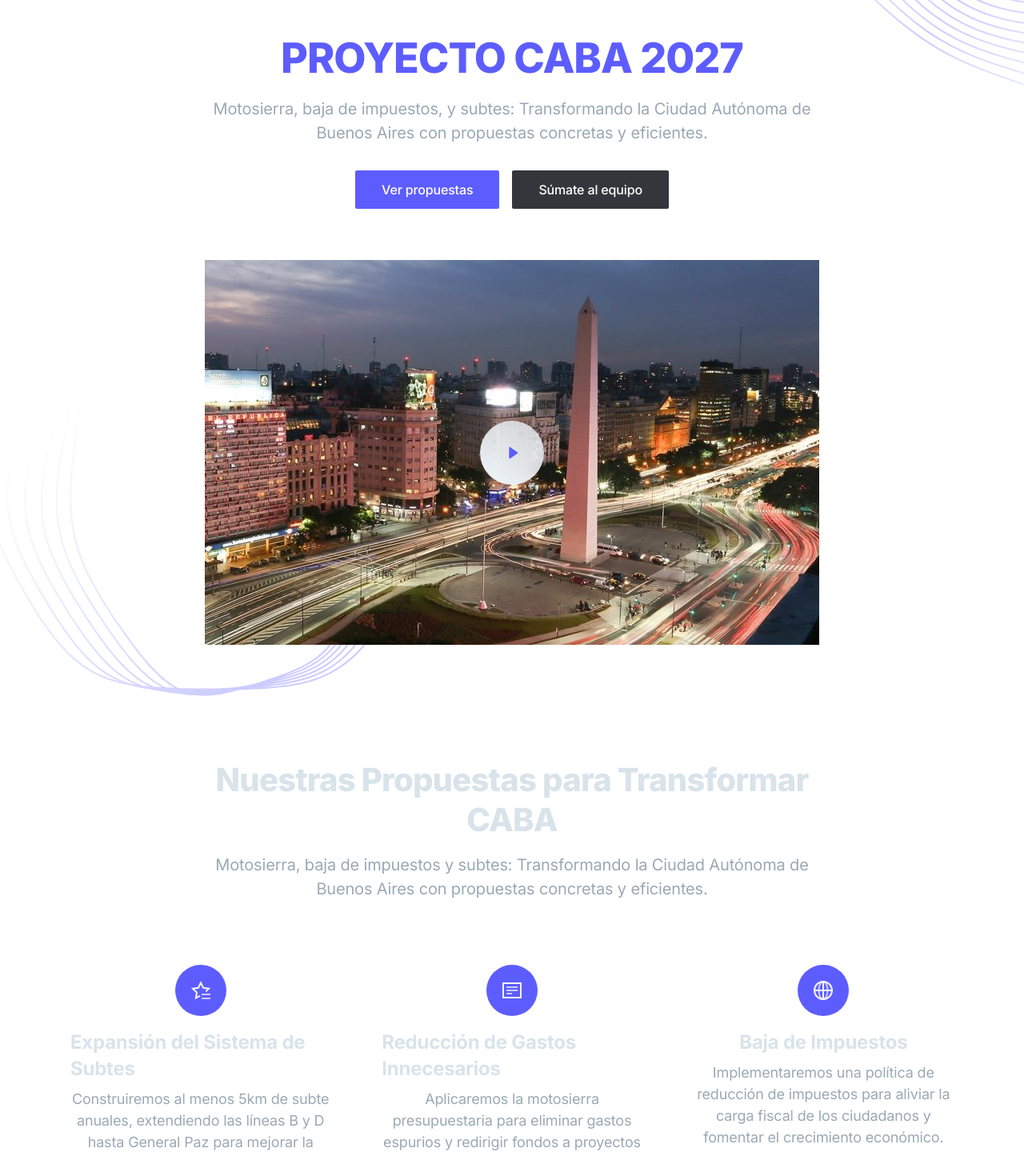
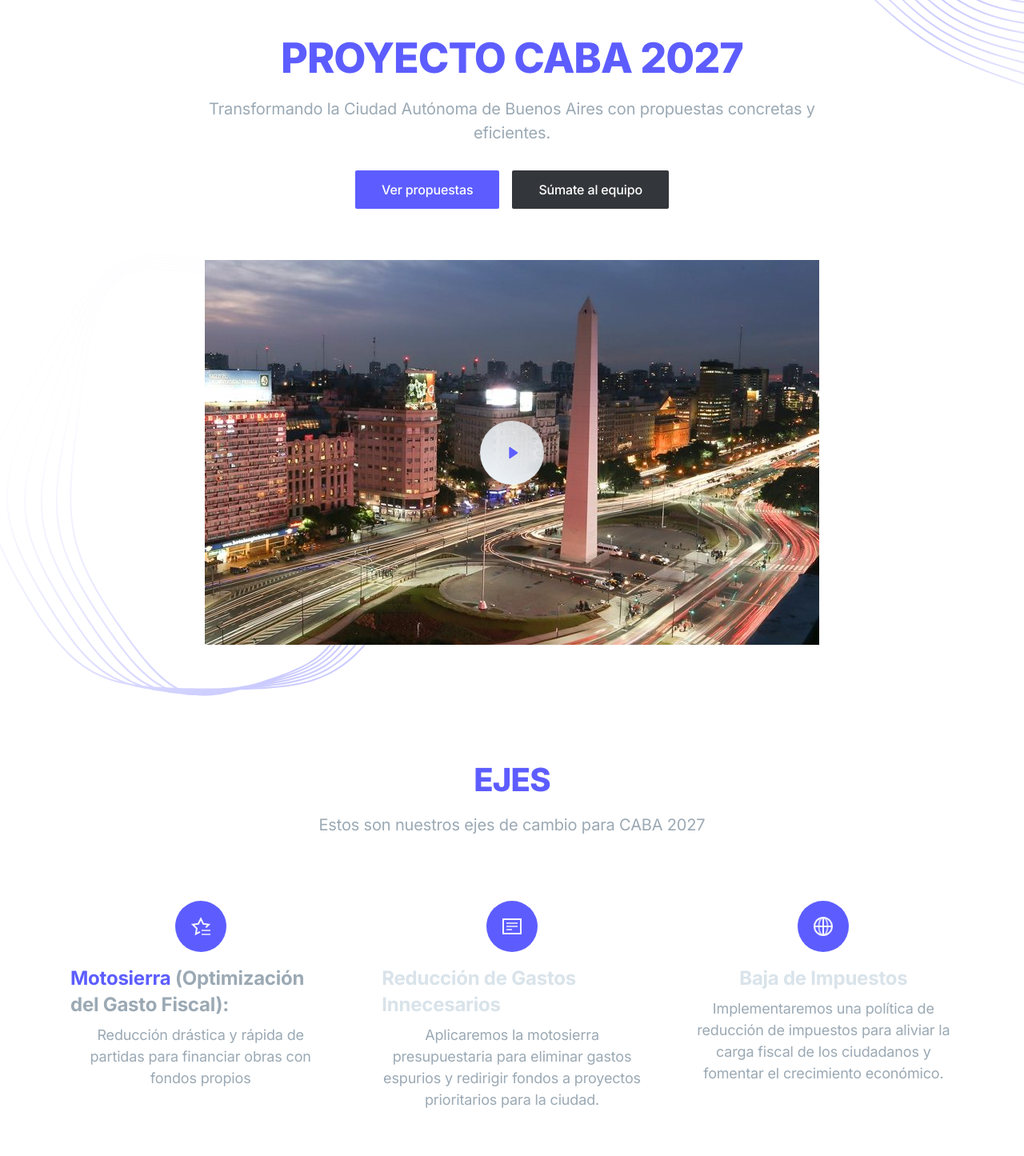
Before and after one commit to alejandronrf/proyecto-caba-2027, a Next.js app: page /proyecto-caba-2027/ in a window 1280 px wide. Shown: the part 120-1565 px from the top of the page at 80% size. Built offline with nearby package versions, Linux system fonts and the light colour scheme.

Commit message:
Cambios varios

```diff
--- a/components/blocks.tsx
+++ b/components/blocks.tsx
@@ -6,8 +6,8 @@ export default function Blocks() {
 
           {/* Section header */}
           <div className="max-w-3xl mx-auto text-center pb-12 md:pb-20">
-            <h2 className="h2 mb-4">Nuestras Propuestas para Transformar CABA</h2>
-            <p className="text-xl text-gray-400">Motosierra, baja de impuestos y subtes: Transformando la Ciudad Autónoma de Buenos Aires con propuestas concretas y eficientes.</p>
+            <h2 className="h2 mb-4 text-purple-600">EJES</h2>
+            <p className="text-xl text-gray-400">Estos son nuestros ejes de cambio para  CABA 2027</p>
           </div>
 
           {/* Items */}
@@ -20,8 +20,8 @@ export default function Blocks() {
                 <path className="stroke-current text-purple-100" d="M30 39.313l-4.18 2.197L27 34.628l-5-4.874 6.91-1.004L32 22.49l3.09 6.26L42 29.754l-3 2.924" strokeLinecap="square" strokeWidth="2" fill="none" fillRule="evenodd" />
                 <path className="stroke-current text-purple-300" d="M43 42h-9M43 37h-9" strokeLinecap="square" strokeWidth="2" />
               </svg>
-              <h4 className="h4 mb-2">Expansión del Sistema de Subtes</h4>
-              <p className="text-lg text-gray-400 text-center">Construiremos al menos 5km de subte anuales, extendiendo las líneas B y D hasta General Paz para mejorar la movilidad en la ciudad.</p>
+              <h4 className="h4 mb-2 text-purple-600">Motosierra <span className="h4 mb-2 text-gray-400">(Optimización del Gasto Fiscal): </span></h4>
+              <p className="text-lg text-gray-400 text-center">Reducción drástica y rápida de partidas para financiar obras con fondos propios</p>
             </div>
 
             {/* 2nd item */}
--- a/components/features.tsx
+++ b/components/features.tsx
@@ -6,8 +6,8 @@ export default function Features() {
 
           {/* Section header */}
           <div className="max-w-3xl mx-auto text-center pb-12 md:pb-20">
-            <h2 className="h2 mb-4">Nuestras Propuestas para Transformar CABA</h2>
-            <p className="text-xl text-gray-400">Motosierra, baja de impuestos y subtes: Transformando la Ciudad Autónoma de Buenos Aires con propuestas concretas y eficientes.</p>
+            <h2 className="h2 mb-4 text-purple-600">EJES</h2>
+            <p className="text-xl text-gray-400">Estos son nuestros ejes de cambio para  CABA 2027</p>
           </div>
 
           {/* Items */}
@@ -20,8 +20,8 @@ export default function Features() {
                 <path className="stroke-current text-purple-100" d="M30 39.313l-4.18 2.197L27 34.628l-5-4.874 6.91-1.004L32 22.49l3.09 6.26L42 29.754l-3 2.924" strokeLinecap="square" strokeWidth="2" fill="none" fillRule="evenodd" />
                 <path className="stroke-current text-purple-300" d="M43 42h-9M43 37h-9" strokeLinecap="square" strokeWidth="2" />
               </svg>
-              <h4 className="h4 mb-2">Expansión del Sistema de Subtes</h4>
-              <p className="text-lg text-gray-400 text-center">Construiremos al menos 5km de subte anuales, extendiendo las líneas B y D hasta General Paz para mejorar la movilidad en la ciudad.</p>
+              <h4 className="h4 mb-2 text-purple-600">Motosierra <span className="h4 mb-2 text-gray-400">(Optimización del Gasto Fiscal): </span></h4>
+              <p className="text-lg text-gray-400 text-center">Reducción drástica y rápida de partidas para financiar obras con fondos propios</p>
             </div>
 
             {/* 2nd item */}
--- a/components/hero.tsx
+++ b/components/hero.tsx
@@ -25,7 +25,7 @@ export default function Hero() {
           {/* Section header */}
           <div className="max-w-3xl mx-auto text-center pb-12 md:pb-16">
             <h1 className="h1 mb-4 text-purple-600" data-aos="fade-up">PROYECTO CABA 2027</h1>
-            <p className="text-xl text-gray-400 mb-8" data-aos="fade-up" data-aos-delay="200">Motosierra, baja de impuestos, y subtes: Transformando la Ciudad Autónoma de Buenos Aires con propuestas concretas y eficientes.</p>
+            <p className="text-xl text-gray-400 mb-8" data-aos="fade-up" data-aos-delay="200">Transformando la Ciudad Autónoma de Buenos Aires con propuestas concretas y eficientes.</p>
             <div className="max-w-xs mx-auto sm:max-w-none sm:flex sm:justify-center">
               <div data-aos="fade-up" data-aos-delay="400">
                 <a className="btn text-white bg-purple-600 hover:bg-purple-700 w-full mb-4 sm:w-auto sm:mb-0" href="#features">Ver propuestas</a>
--- a/components/zigzag.tsx
+++ b/components/zigzag.tsx
@@ -13,7 +13,7 @@ export default function Zigzag() {
           {/* Section header */}
           <div className="max-w-3xl mx-auto text-center pb-12 md:pb-16">
             <div className="inline-flex text-sm font-semibold py-1 px-3 m-2 text-green-600 bg-green-200 rounded-full mb-4">Reach goals that matter</div>
-            <h1 className="h2 mb-4">One product, unlimited solutions</h1>
+            <h1 className="h2 mb-4 text-purple-600">Nuestras Propuestas para Transformar CABA</h1>
             <p className="text-xl text-gray-400">Excepteur sint occaecat cupidatat non proident, sunt in culpa qui officia deserunt mollit laborum — semper quis lectus nulla.</p>
           </div>
 
```
